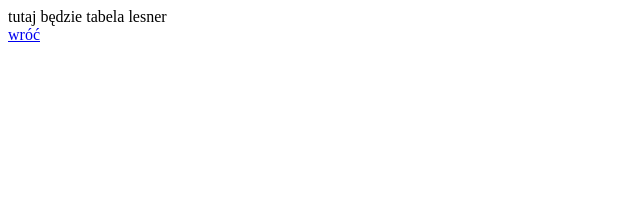
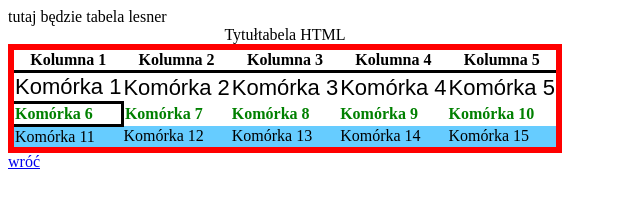
Before and after one commit to KACZKA0000/strona-do-cwiczen, a plain HTML site: page tabela_lesner.html in a window 1280 px wide. Shown: the whole page, without its empty margins (0-640 px from the left). Drawn offline with Linux system fonts and the light colour scheme.

Commit message:
Update tabela_lesner.html

```diff
--- a/tabela_lesner.html
+++ b/tabela_lesner.html
@@ -7,6 +7,65 @@
      </head>
     <body>
  tutaj będzie tabela lesner<br>
+<!DOCTYPE html>
+<html>
+<head>
+<meta charset="UTF-8">
+<title>Tabela HTML wykonanie Lesner 2G</title>
+</head>
+<body>
+<table style="border:6px solid red;border-collapse: collapse;">
+<!—szerokość obramowania 6px dla tabeli, styl obramowania  -->
+<caption>Tytułtabela HTML</caption>
+<!—tytułtabeli -->
+<thead>
+<tr style="border:3px solid black;border-collapse: collapse;">
+<!—obramowanie wiersza -->
+<th>Kolumna 1</th>
+<th>Kolumna 2</th>
+<th>Kolumna 3</th>
+<th>Kolumna 4</th>
+<th>Kolumna 5</th>
+</tr>
+</thead>
+<tbody>
+<tr style="font-family: Arial;font-size: 22px;">
+<!—zdefiniowanie rodzaju czcionki oraz jej wielkości -->
+<td>Komórka 1</td>
+<td>Komórka 2</td>
+<td>Komórka 3</td>
+<td>Komórka 4</td>
+<td>Komórka 5</td>
+</tr>
+<tr style="color: green;font-weight: bold;">
+<!—kolor czcionki oraz jej pogrubienie -->
+<td style="border:3px solid black;border-collapse: collapse;">Komórka 6</td>
+<!—obramowanie jednej komórki -->
+<td>Komórka 7</td>
+<td>Komórka 8</td>
+<td>Komórka 9</td>
+<td>Komórka 10</td>
+</tr>
+<tr style="background-color: #66CCFF;">
+<!—tło wiersza -->
+<td>Komórka 11</td>
+<td>Komórka 12</td>
+<td>Komórka 13</td>
+<td>Komórka 14</td>
+<td>Komórka 15</td>
+</tr>
+</tbody>
+</table>
+</body>
+</html>
+
+
+
+
+
+
+
+
 <A HREF="index.html"> wróć </A><br>
     </body>
   </html>
```
